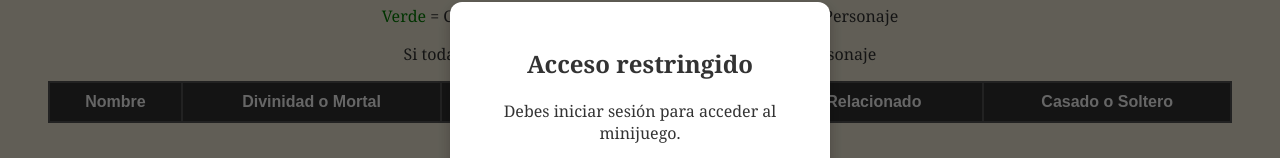
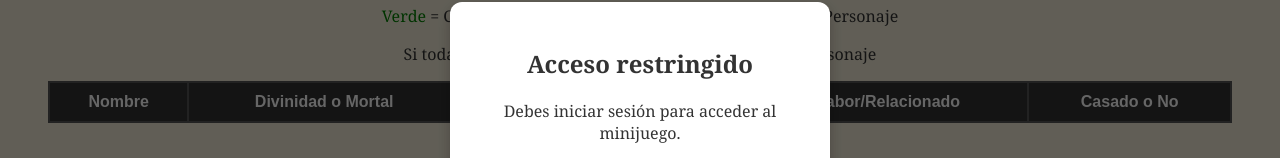
Before and after one commit to MangelCP/mythbasics, a website with bundled scripts: page accesible_web/ContenidoExtra/godle.html in a window 1280 px wide. Shown: the part 289-447 px from the top of the page. Built offline with nearby package versions, Linux system fonts and the light colour scheme.

Commit message:
cambio godle
cambio godle

```diff
--- a/accesible_web/ContenidoExtra/godle.html
+++ b/accesible_web/ContenidoExtra/godle.html
@@ -43,7 +43,7 @@
             <th>Género</th>
             <th>Mitología</th>
             <th>Labor/Relacionado</th>
-            <th>Casado o Soltero</th>
+            <th>Casado o No</th>
         </tr>
         </thead>
         <tbody>
```
